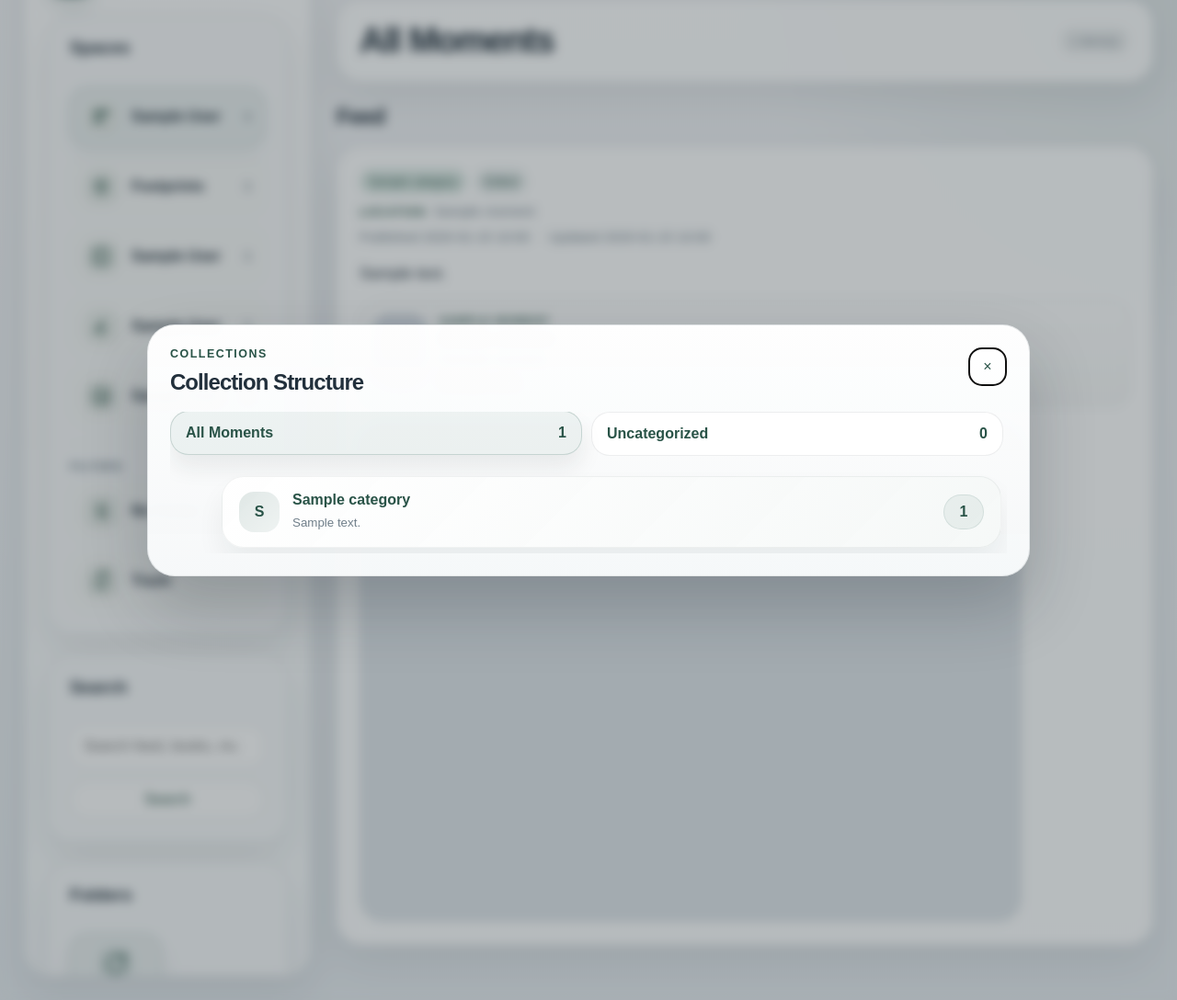
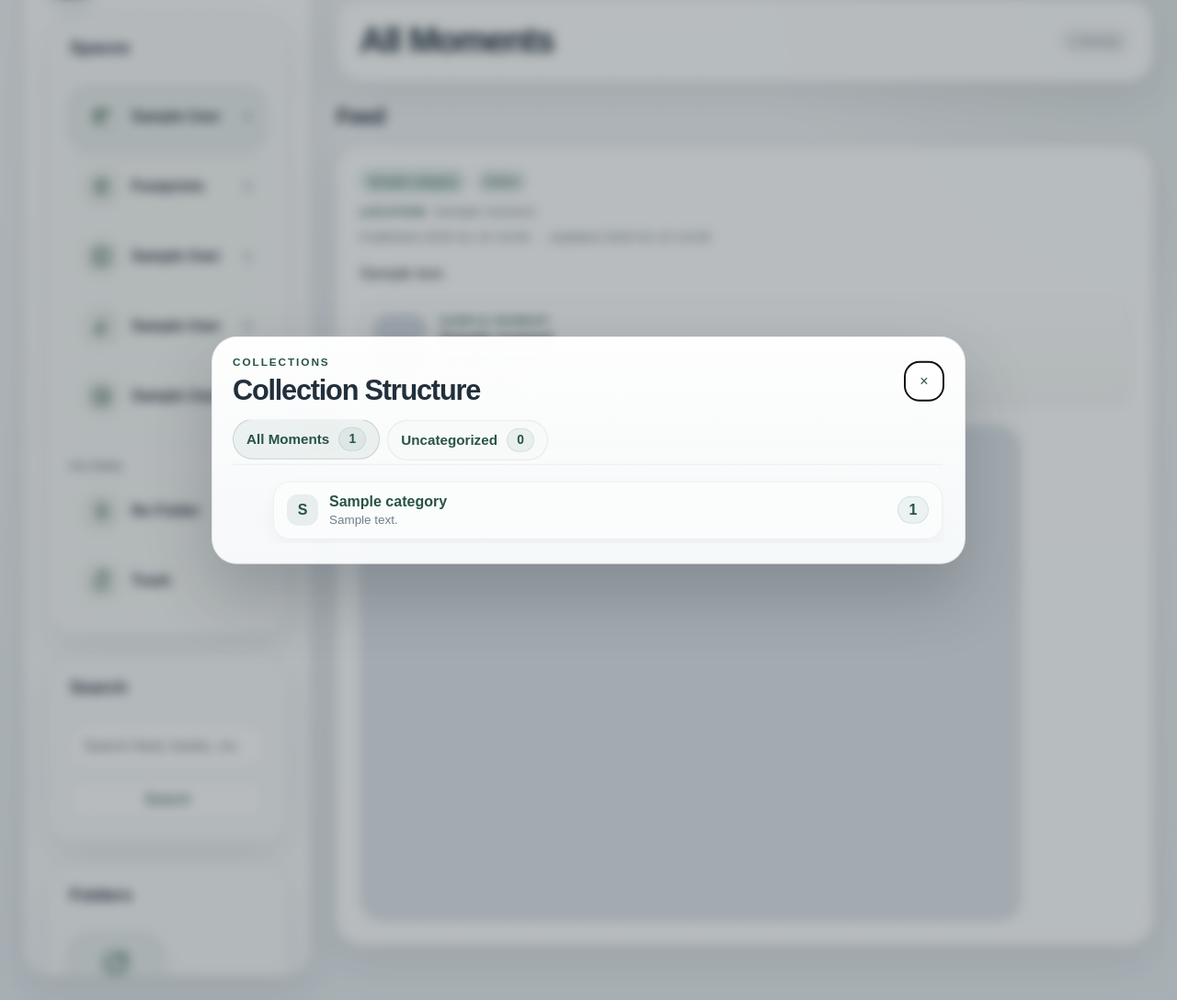
Before and after one commit to ZhehuaZhu/moments-library, a Flask app: page / in a window 1280 px wide, after a click on "Structure". Shown: the part 109-1197 px from the top of the page at 92% size. Run offline with Flask 3, Linux system fonts and the light colour scheme; tables that the repository leaves empty hold one stand-in row (values such as "Sample post"); grey boxes marked "Sample" are stand-in pictures; parts of the project's set-up code (start-up, migrations or seed data) failed here and were passed over; some libraries are stand-ins or nearby versions.

Commit message:
FOLDER界面优化

```diff
--- a/app/static/css/modules/components.css
+++ b/app/static/css/modules/components.css
@@ -577,6 +577,14 @@ body.has-folder-panel-open {
     z-index: 50;
 }
 
+.folder-panel--map {
+    width: min(820px, calc(100vw - 96px));
+    max-height: min(760px, calc(100vh - 72px));
+    gap: 14px;
+    padding: 20px 22px 22px;
+    border-radius: 28px;
+}
+
 .folder-panel--create {
     width: min(560px, calc(100vw - 48px));
 }
@@ -597,6 +605,26 @@ body.has-folder-panel-open {
     margin-bottom: 0;
 }
 
+.folder-panel--map .folder-panel__header {
+    align-items: center;
+}
+
+.folder-panel--map .folder-panel__header .eyebrow {
+    margin-bottom: 6px;
+    font-size: 0.74rem;
+    letter-spacing: 0.16em;
+}
+
+.folder-panel--map .folder-panel__header h2 {
+    font-size: clamp(1.7rem, 2.4vw, 2.35rem);
+}
+
+.folder-panel--map .folder-panel__header .icon-button {
+    width: 44px;
+    height: 44px;
+    border-radius: 16px;
+}
+
 .folder-panel__body {
     min-height: 0;
     display: grid;
@@ -605,40 +633,57 @@ body.has-folder-panel-open {
     padding-right: 4px;
 }
 
+.folder-panel--map .folder-panel__body {
+    gap: 16px;
+    padding-right: 2px;
+}
+
 .folder-map__shortcuts {
-    align-items: stretch;
+    align-items: center;
+    gap: 8px;
+    padding-bottom: 4px;
+    border-bottom: 1px solid rgba(34, 48, 60, 0.06);
 }
 
 .folder-map__shortcut {
-    flex: 1 1 240px;
-    display: flex;
-    justify-content: space-between;
+    flex: 0 0 auto;
+    display: inline-flex;
+    justify-content: flex-start;
     align-items: center;
-    gap: 14px;
-    padding: 14px 16px;
+    gap: 10px;
+    padding: 8px 14px;
     border: 1px solid rgba(34, 48, 60, 0.08);
-    border-radius: 20px;
-    background: rgba(255, 255, 255, 0.86);
-    transition: transform var(--transition), box-shadow var(--transition), border-color var(--transition), background var(--transition);
+    border-radius: 999px;
+    background: rgba(248, 250, 249, 0.92);
+    box-shadow: none;
+    transition: transform var(--transition), border-color var(--transition), background var(--transition), color var(--transition);
 }
 
 .folder-map__shortcut:hover,
 .folder-map__shortcut.is-active {
     transform: translateY(-1px);
     border-color: rgba(63, 111, 100, 0.22);
-    background: rgba(63, 111, 100, 0.07);
-    box-shadow: 0 14px 24px rgba(21, 33, 42, 0.08);
+    background: rgba(63, 111, 100, 0.08);
 }
 
 .folder-map__shortcut span {
     min-width: 0;
     display: grid;
-    gap: 4px;
+    gap: 2px;
+}
+
+.folder-map__shortcut strong {
+    font-size: 0.95rem;
 }
 
 .folder-map__shortcut strong,
 .folder-map__node-copy strong {
     color: var(--accent-strong);
+}
+
+.folder-map__node-copy strong {
+    font-size: 1rem;
+    line-height: 1.2;
 }
 
 .folder-map__shortcut em,
@@ -648,27 +693,37 @@ body.has-folder-panel-open {
     font-weight: 700;
 }
 
+.folder-map__shortcut em,
 .folder-map__node em {
     display: inline-flex;
     align-items: center;
     justify-content: center;
-    min-width: 44px;
-    padding: 9px 12px;
+    min-width: 34px;
+    min-height: 30px;
+    padding: 5px 10px;
     border: 1px solid rgba(63, 111, 100, 0.12);
     border-radius: 999px;
     background: rgba(63, 111, 100, 0.08);
+    line-height: 1;
+}
+
+.folder-map__shortcut em {
+    min-width: 30px;
+    min-height: 26px;
+    padding-inline: 8px;
+    font-size: 0.86rem;
 }
 
 .folder-map__canvas {
     display: grid;
-    gap: 14px;
-    padding: 4px 2px 6px;
+    gap: 10px;
+    padding: 2px 0 4px;
 }
 
 .folder-map__branch {
     position: relative;
     display: grid;
-    gap: 12px;
+    gap: 8px;
 }
 
 .folder-map__branch[data-folder-branch-state="collapsed"] > .folder-map__children {
@@ -680,14 +735,14 @@ body.has-folder-panel-open {
     min-width: 0;
     display: grid;
     grid-template-columns: auto minmax(0, 1fr);
-    gap: 12px;
+    gap: 10px;
     align-items: center;
 }
 
 .folder-map__toggle,
 .folder-map__toggle-spacer {
-    width: 42px;
-    height: 42px;
+    width: 34px;
+    height: 34px;
     flex-shrink: 0;
 }
 
@@ -729,25 +783,35 @@ body.has-folder-panel-open {
 .folder-map__children {
     position: relative;
     display: grid;
-    gap: 14px;
-    margin-left: 20px;
-    padding: 2px 0 0 54px;
+    gap: 8px;
+    margin-left: 16px;
+    padding: 0 0 0 34px;
 }
 
 .folder-map__children::before {
     content: "";
     position: absolute;
-    top: 6px;
-    bottom: 16px;
-    left: 20px;
+    top: 2px;
+    bottom: 14px;
+    left: 12px;
     width: 1px;
-    background: linear-gradient(180deg, rgba(63, 111, 100, 0.22), rgba(63, 111, 100, 0.05));
+    background: linear-gradient(180deg, rgba(63, 111, 100, 0.18), rgba(63, 111, 100, 0.03));
+}
+
+.folder-map__children > .folder-map__branch::before {
+    content: "";
+    position: absolute;
+    top: 22px;
+    left: -22px;
+    width: 18px;
+    height: 1px;
+    background: rgba(63, 111, 100, 0.18);
 }
 
 .folder-map__row {
     display: flex;
-    align-items: flex-start;
-    gap: 12px;
+    align-items: center;
+    gap: 10px;
 }
 
 .folder-map__node {
@@ -757,22 +821,23 @@ body.has-folder-panel-open {
     display: grid;
     grid-template-columns: auto minmax(0, 1fr) auto;
     align-items: center;
-    gap: 14px;
-    padding: 16px 18px;
+    gap: 12px;
+    min-height: 58px;
+    padding: 11px 14px;
     border: 1px solid rgba(34, 48, 60, 0.06);
-    border-radius: 24px;
-    background: linear-gradient(135deg, rgba(255, 255, 255, 0.98), rgba(245, 248, 247, 0.95));
-    box-shadow: 0 18px 30px rgba(21, 33, 42, 0.06);
-    transition: transform var(--transition), box-shadow var(--transition), border-color var(--transition), background var(--transition);
+    border-radius: 18px;
+    background: rgba(252, 253, 253, 0.92);
+    box-shadow: 0 8px 18px rgba(21, 33, 42, 0.04);
+    transition: transform var(--transition), box-shadow var(--transition), border-color var(--transition), background var(--transition), opacity var(--transition);
 }
 
 .folder-map__node::before {
     content: "";
     position: absolute;
-    inset: 10px auto 10px 10px;
-    width: 4px;
+    inset: 8px auto 8px 8px;
+    width: 3px;
     border-radius: 999px;
-    background: linear-gradient(180deg, rgba(63, 111, 100, 0.78), rgba(63, 111, 100, 0.18));
+    background: linear-gradient(180deg, rgba(63, 111, 100, 0.68), rgba(63, 111, 100, 0.14));
     opacity: 0;
     transition: opacity var(--transition);
 }
@@ -791,30 +856,65 @@ body.has-folder-panel-open {
 }
 
 .folder-map__node-mark {
-    width: 44px;
-    height: 44px;
+    width: 34px;
+    height: 34px;
     display: grid;
     place-items: center;
-    border-radius: 16px;
-    background: linear-gradient(135deg, rgba(63, 111, 100, 0.16), rgba(63, 111, 100, 0.08));
+    border-radius: 12px;
+    background: rgba(63, 111, 100, 0.1);
     color: var(--accent-strong);
     font-weight: 700;
+    font-size: 1rem;
     flex-shrink: 0;
 }
 
 .folder-map__node-copy {
     min-width: 0;
     display: grid;
-    gap: 6px;
+    gap: 2px;
+}
+
+.folder-map__node-copy strong {
+    overflow: hidden;
+    text-overflow: ellipsis;
+    white-space: nowrap;
 }
 
 .folder-map__node-copy small {
     white-space: normal;
+    font-size: 0.84rem;
+    line-height: 1.35;
 }
 
 .folder-map__delete {
     display: flex;
     flex-shrink: 0;
+    opacity: 0;
+    pointer-events: none;
+    transform: translateX(-4px);
+    transition: opacity var(--transition), transform var(--transition);
+}
+
+.folder-map__row:hover .folder-map__delete,
+.folder-map__row:focus-within .folder-map__delete {
+    opacity: 1;
+    pointer-events: auto;
+    transform: translateX(0);
+}
+
+.folder-map__delete .icon-button {
+    width: 34px;
+    height: 34px;
+    border-radius: 12px;
+    background: rgba(255, 255, 255, 0.76);
+    color: rgba(41, 83, 71, 0.74);
+    box-shadow: none;
+}
+
+.folder-map__delete .icon-button:hover {
+    background: rgba(176, 87, 87, 0.08);
+    border-color: rgba(176, 87, 87, 0.18);
+    color: var(--danger);
 }
 
 .folder-create-mode {
```
Also changed, not shown: other parts of app/static/css/modules/components.css (+11 -12 lines), app/static/css/modules/responsive.css (+33 -6 lines).
